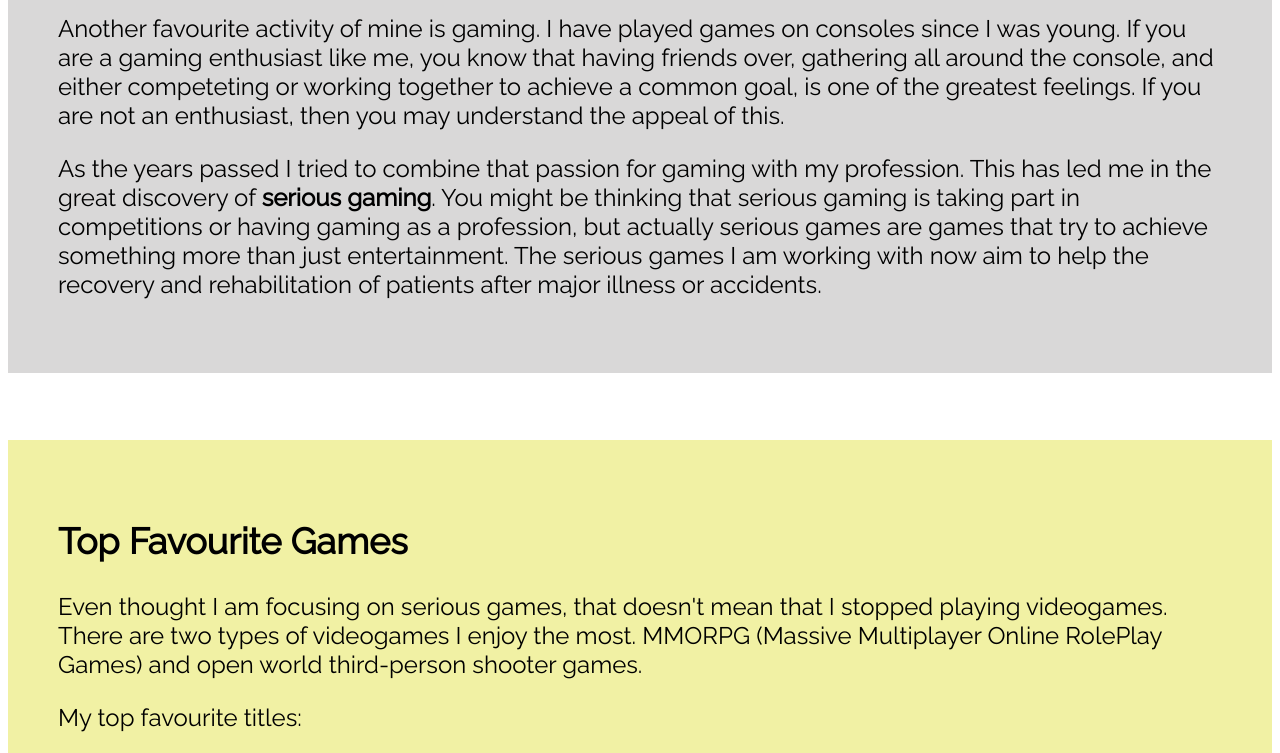
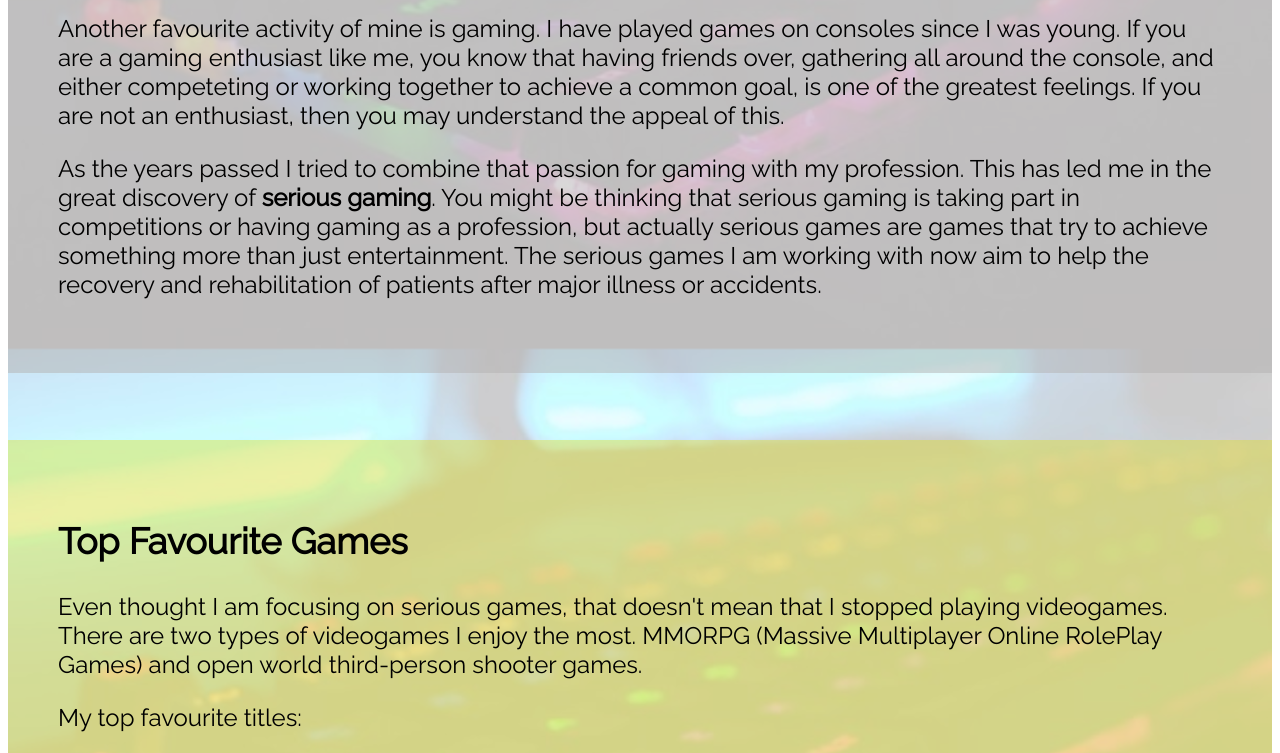
Before and after one commit to Annageorg/MyHobbies, a plain HTML site: page gaming.html in a window 1280 px wide. Shown: the part 329-1082 px from the top of the page. Drawn offline with Linux system fonts and the light colour scheme; the site is published under a folder, as on GitHub Pages, so addresses that start at the root find nothing.

Commit message:
background image link fixed

```diff
--- a/styles/gaming.css
+++ b/styles/gaming.css
@@ -25,7 +25,7 @@ main{
     justify-content: space-around;
     width: 100%;
     height: 1800px;
-    background-image: url("/pics/gaming.jpg");
+    background-image: url("../pics/gaming.jpg");
     background-position: center;
     background-size: 100%;
     font-size: x-large;
--- a/styles/index.css
+++ b/styles/index.css
@@ -55,7 +55,7 @@ nav{
     width: 80%;
     display: flex;
     flex-direction: column;
-    background-image: url("/pics/hobbies.jpg") ;
+    background-image: url("../pics/hobbies.jpg") ;
     background-position: center;
     background-size: 100%;
 
--- a/styles/mostPopular.css
+++ b/styles/mostPopular.css
@@ -25,5 +25,5 @@ nav{
 main{
     display:flex;
     height: 1400px;
-    background-image: url("/pics/construction.jpg");
+    background-image: url("../pics/construction.jpg");
 }
--- a/styles/threeDPrinting.css
+++ b/styles/threeDPrinting.css
@@ -26,7 +26,7 @@ main{
     width:100%;
     height: 1800px;
     font-size: x-large;
-    background-image: url("/pics/threeDprinting.jpg");
+    background-image: url("../pics/threeDprinting.jpg");
     background-position: center;
     background-size: 100%;
 }
```
